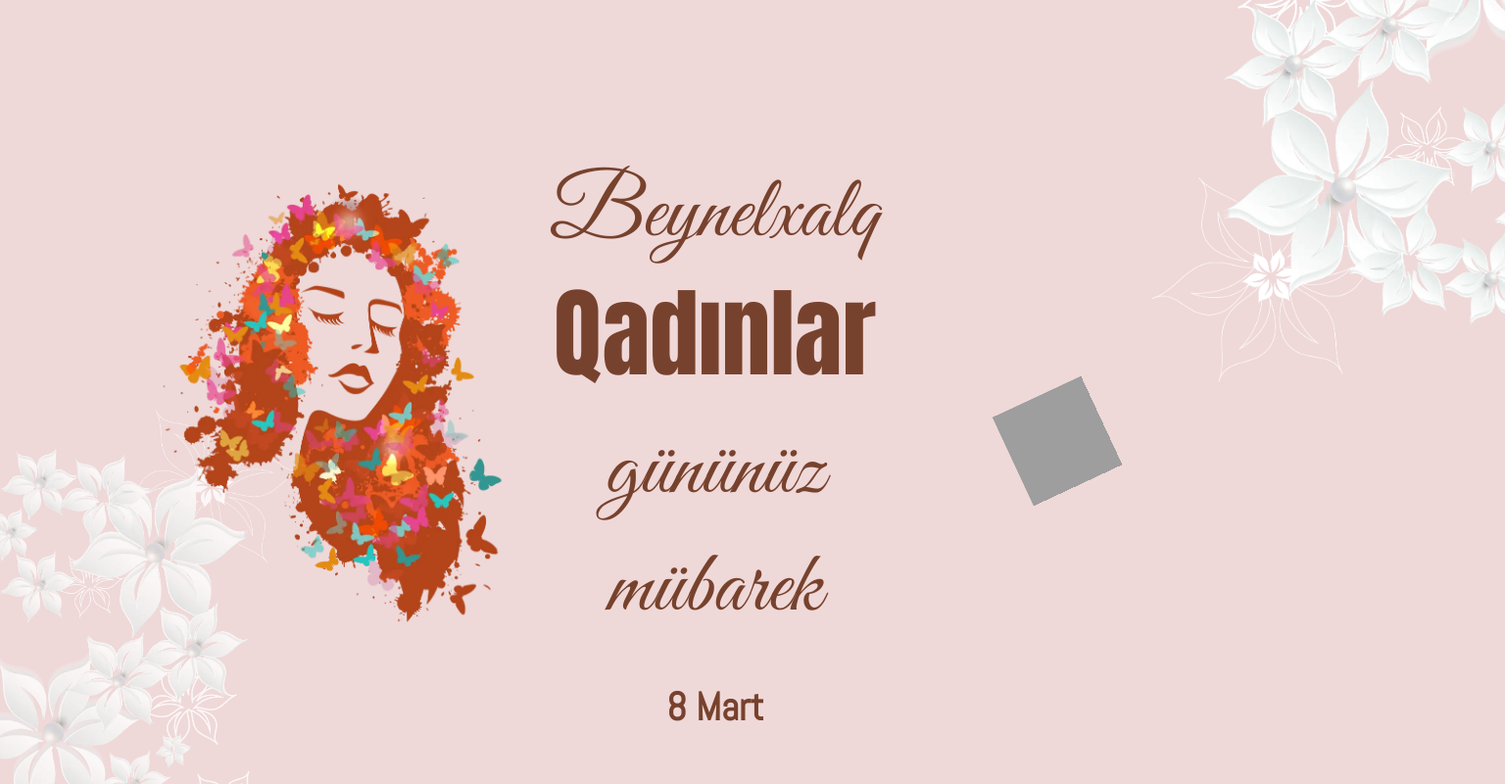
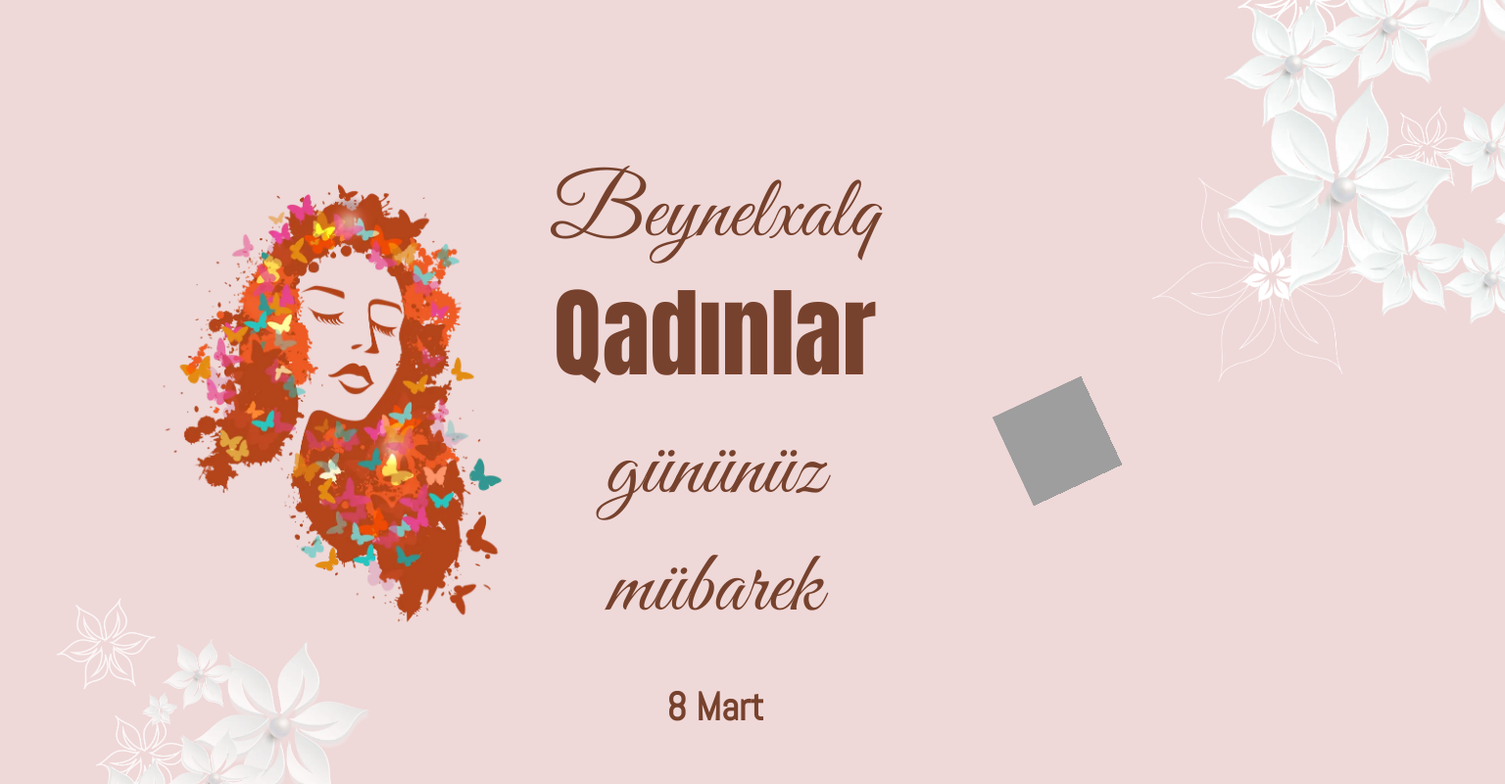
Before and after one commit to FeridQarayev/8-march, a plain HTML site: page index.html in a window 1536 px wide. Shown: the whole page at 98% size. Drawn offline with Linux system fonts and the light colour scheme; grey boxes are pictures that could not be loaded.

Commit message:
fix img change png

```diff
--- a/index.html
+++ b/index.html
@@ -18,7 +18,7 @@
       <div class="heart"></div>
       <div class="women">
         <img
-          src="./b089cb9e8667618e16e8f06c68b614de523076_big.webp"
+          src="./b089cb9e8667618e16e8f06c68b614de523076_big.png"
           alt="flower"
         />
         <div class="women_text">
@@ -28,7 +28,6 @@
             gününüz mübarek
             <h1>8 Mart</h1>
           </p>
-          <br />
         </div>
       </div>
       <div class="bottom_left_img">
@@ -43,7 +42,6 @@
         <div class="heart_fly heart4"></div>
         <div class="heart_fly heart5"></div>
         <div class="heart_fly heart6"></div>
-       </div>
     </section>
   </body>
 </html>
--- a/styled.css
+++ b/styled.css
@@ -319,3 +319,13 @@
   animation: floating-heart6 5s cubic-bezier(0.5, 0.5, 0.5, 0.5);
   animation-delay: 0.7s;
 }
+
+@media screen and (min-width: 1500px) {
+  .bottom_left_img {
+    transform: translate(20%, -35%);
+    width: 350px;
+  }
+  .bottom_left_img img {
+    width: 350px;
+  }
+}
```
Also changed, not shown: b089cb9e8667618e16e8f06c68b614de523076_big.png (renamed from b089cb9e8667618e16e8f06c68b614de523076_big.webp).
